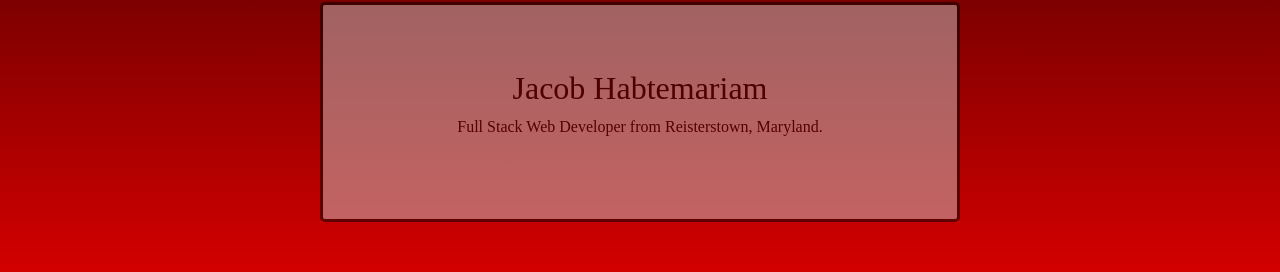
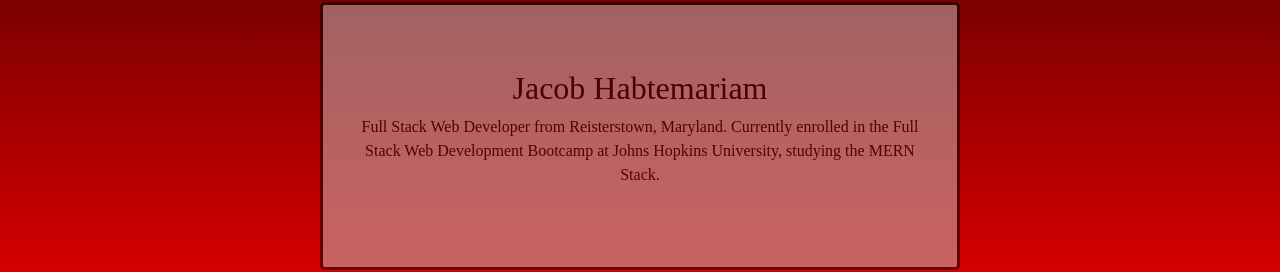
Before and after one commit to JEmnetu/React-Portfolio, a React (Create React App) app: page / in a window 1280 px wide. Shown: the part 454-726 px from the top of the page. Built offline with nearby package versions, Linux system fonts and the light colour scheme.

Commit message:
updated resume link

```diff
--- a/src/App.js
+++ b/src/App.js
@@ -11,13 +11,14 @@
 import { BrowserRouter as Router, Route, Switch } from "react-router-dom";
 let userInfo = {"linkedin":"https://www.linkedin.com/in/habtemariamje/",
                 "github":"https://www.github.com/Jemnetu",
+                "resume":"https://drive.google.com/file/d/1k5WNRdzdJt9q3k6XZLcU_6wC-FMJJp80/view?usp=sharing",
                 "email":"J.habtema@gmail.com"};
 function App() {
 
   return (
     <Router>
 
-        <Navbar />
+        <Navbar resume={userInfo.resume} />
         <Switch>
         <Route exact path="/Contact" render={(props)=><Contact {...props} github={userInfo.github} linkedin={userInfo.linkedin} email={userInfo.email} />}/>
 
--- a/src/Components/Navbar/Navbar.jsx
+++ b/src/Components/Navbar/Navbar.jsx
@@ -3,7 +3,7 @@
 
 
 class Navbar extends Component {
-    state = {  }
+
     render() {
         return ( <div className="navbar navbar-expand-lg">
         <a className="navbar-brand" href="/">My Portfolio</a>
@@ -24,7 +24,7 @@
               <a className="nav-link" href="/Contact">Contact</a>
             </li>
             <li className="nav-item">
-              <a className="nav-link" href="https://drive.google.com/file/d/1uLKSLwVakkulZ8MMoII3wGHhIdUx3_FL/view?usp=sharing" target="_blank" rel="noopener noreferrer">Resume</a>
+              <a className="nav-link" href={this.props.resume} target="_blank" rel="noopener noreferrer">Resume</a>
             </li>
 
           </ul>
--- a/src/Pages/About/About.jsx
+++ b/src/Pages/About/About.jsx
@@ -23,7 +23,8 @@
             imgH="250px"
             imgW="250px"
             >
-                Full Stack Web Developer from Reisterstown, Maryland.
+                Full Stack Web Developer from Reisterstown, Maryland. Currently enrolled in the Full
+                Stack Web Development Bootcamp at Johns Hopkins University, studying the MERN Stack.
             </Intro>
 
         </div> );
```
